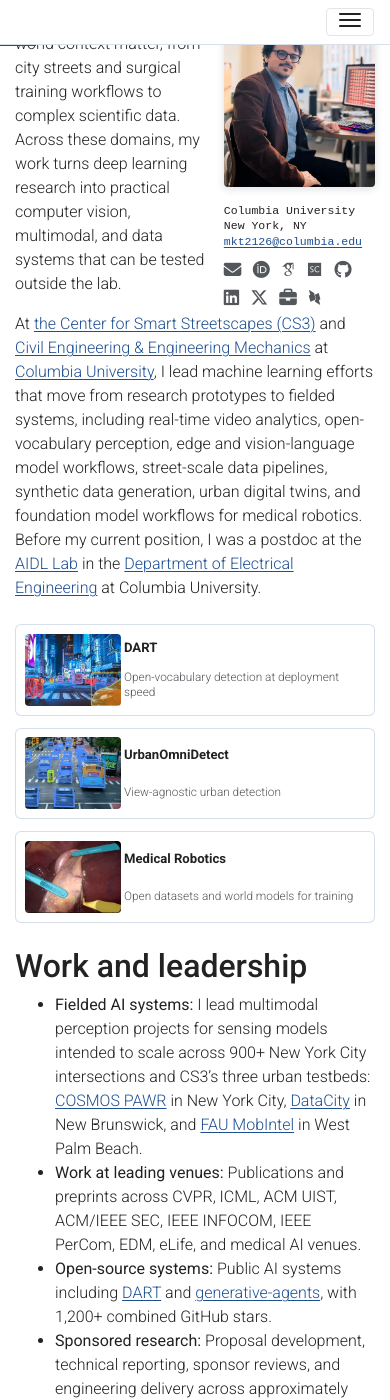
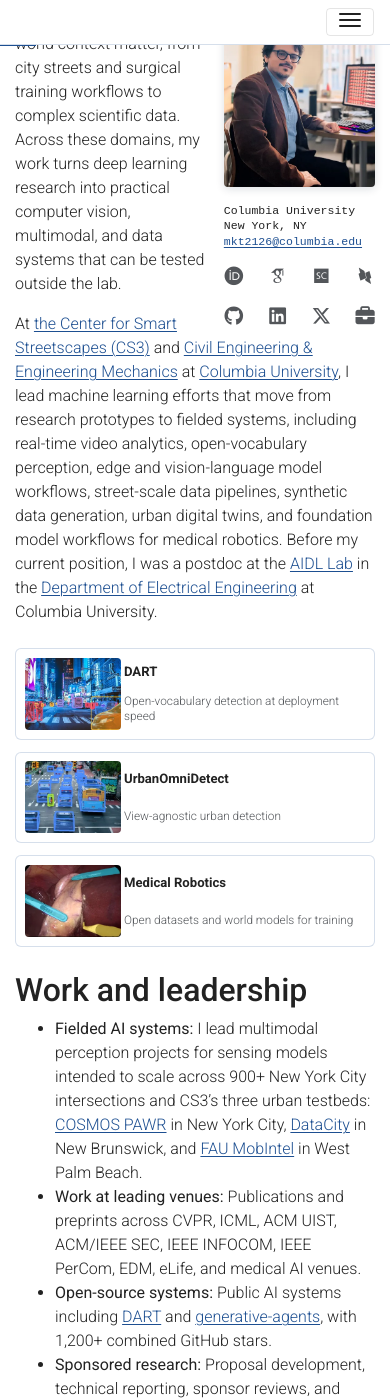
Before and after one commit to mkturkcan/mkturkcan.github.io, a Jekyll site: the page built from _pages/about.md, in a window 390 px wide and 1400 px high, scrolled down 301 px. Built offline with Jekyll 4.4.1, drawn with Linux system fonts in a browser that asks for light colours; some web fonts are replaced.

Commit message:
Lay out the profile links as an even grid on narrow screens
Below 768px the links under the portrait wrapped into ragged rows (5 + 4 on
phones, 7 + 2 and 8 + 1 on small tablets) with 18px tap targets. They now
form a 4 x 2 grid of 36px targets aligned with the photo's edges, with the
email icon hidden there since the address block above links the address.
DBLP moves next to the other academic profiles, so the rows split into
academic profiles and code and social links.

```diff
--- a/_includes/social.html
+++ b/_includes/social.html
@@ -30,6 +30,9 @@
             {% endif %}
             {%- if site.scopus_id -%}
             <a href="https://www.scopus.com/authid/detail.uri?authorId={{site.scopus_id}}" title="Scopus"><i class="ai ai-scopus"></i></a>
+            {% endif %}
+            {%- if site.dblp_url -%}
+            <a href="{{ site.dblp_url }}" title="DBLP"><i class="ai ai-dblp"></i></a>
             {% endif %}
             {%- if site.github_username -%}
             <a href="https://github.com/{{ site.github_username }}" title="GitHub"><i class="fa-brands fa-github"></i></a>
@@ -69,9 +72,6 @@
             {% endif %}
             {%- if site.gitlab_username -%}
             <a href="https://gitlab.com/{{ site.gitlab_username }}" title="GitLab"><i class="fa-brands fa-gitlab"></i></a>
-            {% endif %}
-            {%- if site.dblp_url -%}
-            <a href="{{ site.dblp_url }}" title="DBLP"><i class="ai ai-dblp"></i></a>
             {% endif %}
             {%- if site.stackoverflow_id -%}
             <a href="https://stackoverflow.com/users/{{ site.stackoverflow_id }}" title="Stackoverflow"><i class="fa-brands fa-stack-overflow"></i></a>
--- a/_sass/_base.scss
+++ b/_sass/_base.scss
@@ -401,10 +401,28 @@
   }
 }
 
-@media (max-width: 575.98px) {
+// Below 768px the portrait column is too narrow for one row, so the links form an even 4 x 2 grid of
+// 36px tap targets; the negative side margins line the icons up with the photo's edges. The email icon is
+// hidden there because the address block directly above already links the address.
+@media (max-width: 767.98px) {
   .profile-social {
-    justify-content: flex-start;
-    gap: 0.55rem 0.7rem;
+    display: grid;
+    grid-template-columns: repeat(4, 2.25rem);
+    justify-content: space-between;
+    gap: 0.25rem 0;
+    margin: 0.5rem -0.5rem 0;
+    font-size: 1.2rem;
+
+    a {
+      display: flex;
+      align-items: center;
+      justify-content: center;
+      height: 2.25rem;
+    }
+
+    a[href^="mailto:"] {
+      display: none;
+    }
   }
 }
 
```
